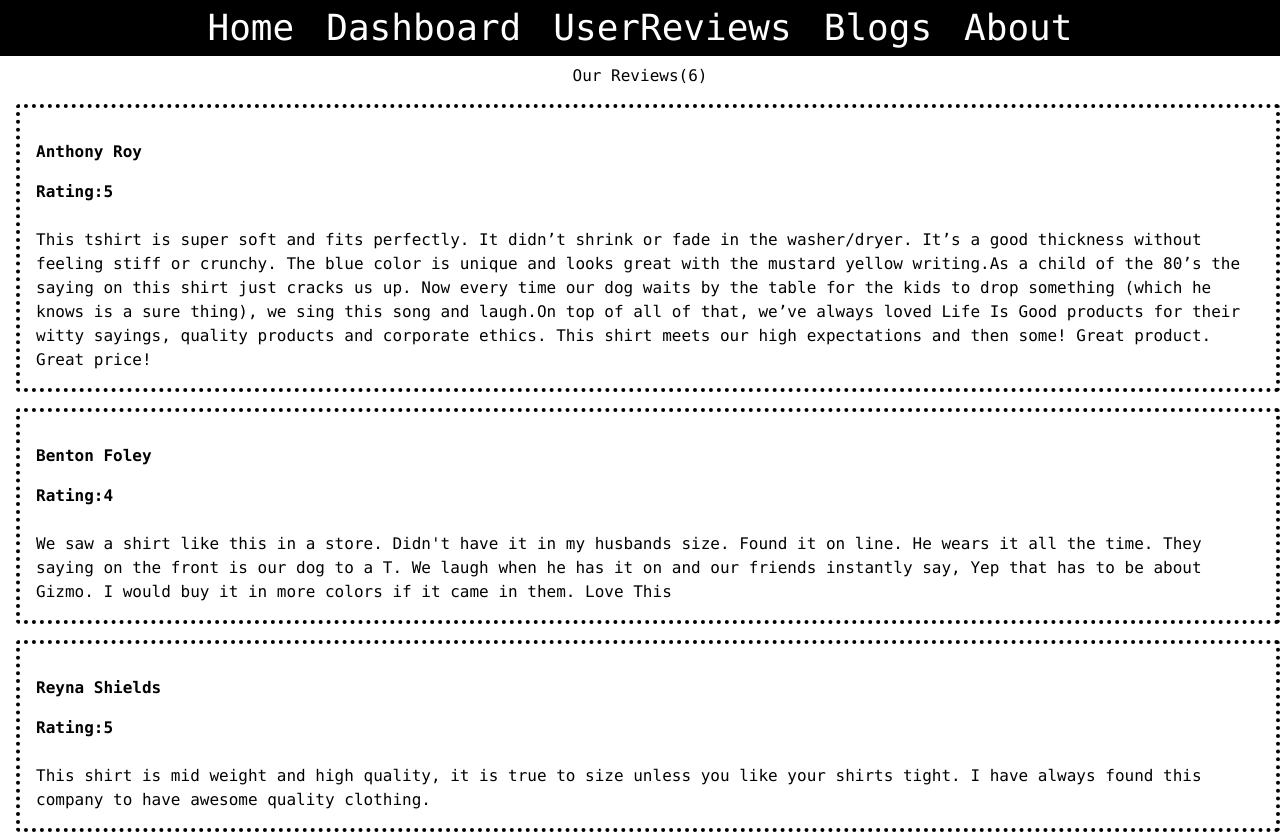
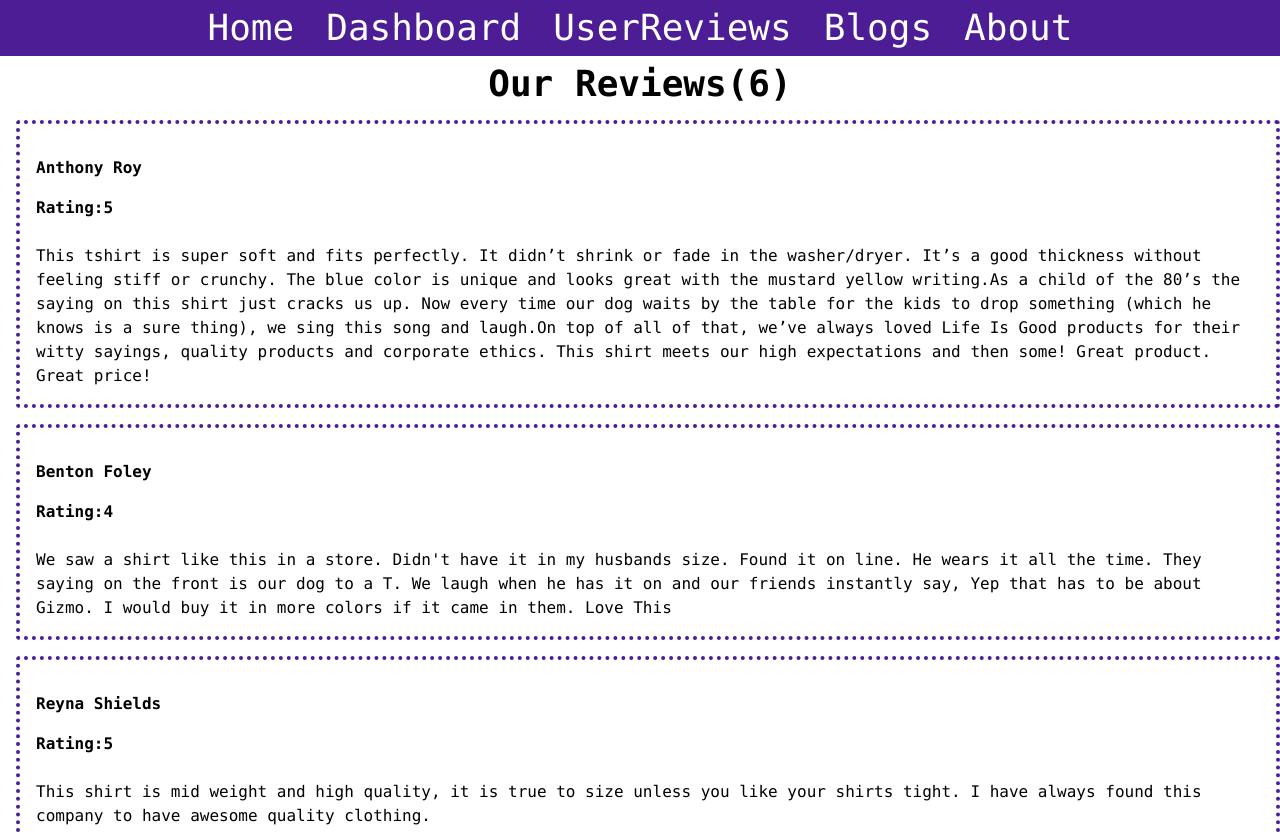
Before and after one commit to pippal5536/clothy-website, a React (Create React App) app: page /reviews in a window 1280 px wide. Shown: the top 834 px of the page. Built offline with nearby package versions, Linux system fonts and the light colour scheme.

Commit message:
bg color changed

```diff
--- a/src/Components/Header/Header.js
+++ b/src/Components/Header/Header.js
@@ -9,8 +9,8 @@ const Header = () => {
 
 
     return (
-        <nav className='fixed top-0 left-0 right-0'>
-            <div className='font-mono font-light text-4xl flex justify-center p-2 text-white bg-black '>
+        <nav className='fixed top-0 left-0 right-0 bg-violet-900'>
+            <div className='font-mono font-light text-4xl flex justify-center p-2 text-white '>
                 <Link className='mx-4' to='/'>Home</Link>
                 <Link className='mx-4' to='/dashboard'>Dashboard</Link>
                 <Link className='mx-4' to='/reviews'>UserReviews</Link>
--- a/src/Components/Home/Home.js
+++ b/src/Components/Home/Home.js
@@ -13,7 +13,7 @@ const Home = () => {
                     <h1>BEST DEAL TODAY!!!</h1>
                     <h2>BUY WIHIN 18th APRIL TO GET 30% DISCOUNT!</h2>
                     <div className='flex justify-center'>
-                        <button className='text-white bg-black p-6 rounded-full mt-4 text-6xl '>BUY NOW!</button>
+                        <button className='text-white bg-violet-900 p-6 rounded-full mt-4 text-6xl '>BUY NOW!</button>
                     </div>
                 </div>
 
@@ -29,7 +29,7 @@ const Home = () => {
 
                 <h1 className='font-mono font-bold text-8xl'>USER REVIEWS</h1>
 
-                <button  className=' font-mono font-bold  text-white bg-black p-4 rounded-full mt-16 '><Link to='/reviews'>See More Reviews!</Link></button>
+                <button  className=' font-mono font-bold  text-white bg-violet-900 p-4 rounded-full mt-16 '><Link to='/reviews'>See More Reviews!</Link></button>
             </div>
         </div>
     );
--- a/src/Components/UserReviews/UserReviews.js
+++ b/src/Components/UserReviews/UserReviews.js
@@ -11,7 +11,7 @@ const UserReviews = () => {
     },[]);
     return (
         <div className='font-mono mt-16'>
-            <h1 className='text-center'>Our Reviews({reviews.length})</h1>
+            <h1 className='text-center text-4xl font-extrabold'>Our Reviews({reviews.length})</h1>
         {reviews.map(review => (
         <UserReviewDetails key={review.id} review={review}/>
 
--- a/src/Components/Userreviewdetails/UserReviewDetails.js
+++ b/src/Components/Userreviewdetails/UserReviewDetails.js
@@ -3,7 +3,7 @@ import React from 'react';
 const UserReviewDetails = ({review}) => {
     return (
         <div className='font-mono'>
-            <div className="ml-4 mt-4 border-4 border-black rounded border-dotted p-4">
+            <div className="ml-4 mt-4 border-4 border-violet-900 rounded border-dotted p-4">
                 <p className='mt-4 mb-4 font-bold'>{review.name}</p>
             <p className='mb-6 font-bold'>Rating:{review.rating}</p>
             <p>{review.about}</p>
```
